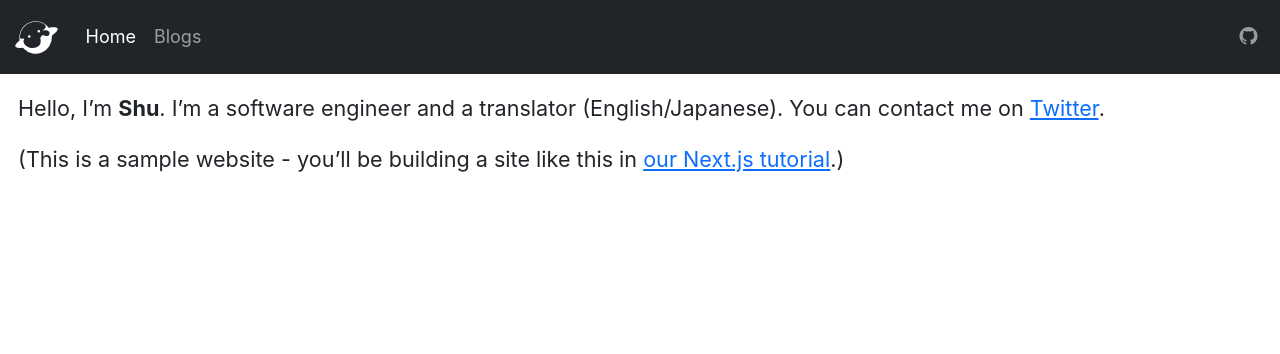
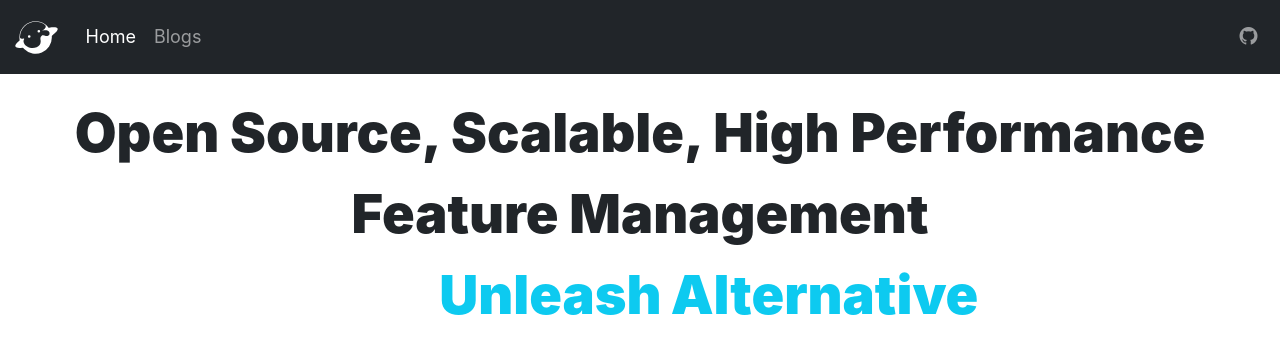
Before and after one commit to MichaelYuhe/official-website, a Next.js app: page / in a window 1280 px wide. Shown: the top 354 px of the page. Built offline with nearby package versions, Linux system fonts and the light colour scheme.

Commit message:
in progress

```diff
--- a/pages/index.js
+++ b/pages/index.js
@@ -1,19 +1,38 @@
 import Layout from '../components/layout/layout'
 import utilStyles from '../styles/utils.module.scss'
+import { useState, useEffect } from "react";
+import styles from "./index.module.scss";
+
+const Alternative = () => {
+  const alternatives = ['LaunchDarkly', 'Unleash'];
+  const [alterIdx, setAlterIdx] = useState(0);
+
+  useEffect(() => {
+    setTimeout(() => {
+      const idx = (alterIdx + 1) % alternatives.length;
+      setAlterIdx(idx);
+    }, 3000);
+  }, [alterIdx]);
+
+  return <div className={styles.alter}>{alternatives[alterIdx]}</div>;
+};
 
 export default function Home() {
   return (
     <Layout>
       <section className={utilStyles.headingMd}>
-        <p>
-          Hello, I’m <strong>Shu</strong>. I’m a software engineer and a
-          translator (English/Japanese). You can contact me on{' '}
-          <a href="https://twitter.com/chibicode">Twitter</a>.
-        </p>
-        <p>
-          (This is a sample website - you’ll be building a site like this in{' '}
-          <a href="https://nextjs.org/learn">our Next.js tutorial</a>.)
-        </p>
+        <div className={`${styles.faceFirstLine}`}>
+          <div>Open Source,</div>
+          <div>Scalable,</div>
+          <div>High Performance</div>
+        </div>
+        <div className={styles.faceSecondLine}>Feature Management</div>
+        <div className={styles.faceThirdLine}>
+          <Alternative></Alternative>
+          <div>Alternative</div>
+        </div>
+        <div></div>
+        <div></div>
       </section>
     </Layout>
   )
--- /dev/null
+++ b/pages/index.module.scss
@@ -0,0 +1,27 @@
+@import "../node_modules/bootstrap/scss/functions";
+@import "../node_modules/bootstrap/scss/variables";
+
+.alter {
+  width: 360px;
+  text-align: right;
+}
+
+.faceFirstLine, .faceSecondLine, .faceThirdLine {
+  font-size: 3rem;
+  font-weight: 900;
+  display: flex;
+  justify-content: center;
+  gap: .5rem;
+}
+
+.faceFirstLine {
+
+}
+
+.faceSecondLine {
+
+}
+
+.faceThirdLine {
+  color: $cyan-500
+}
```
